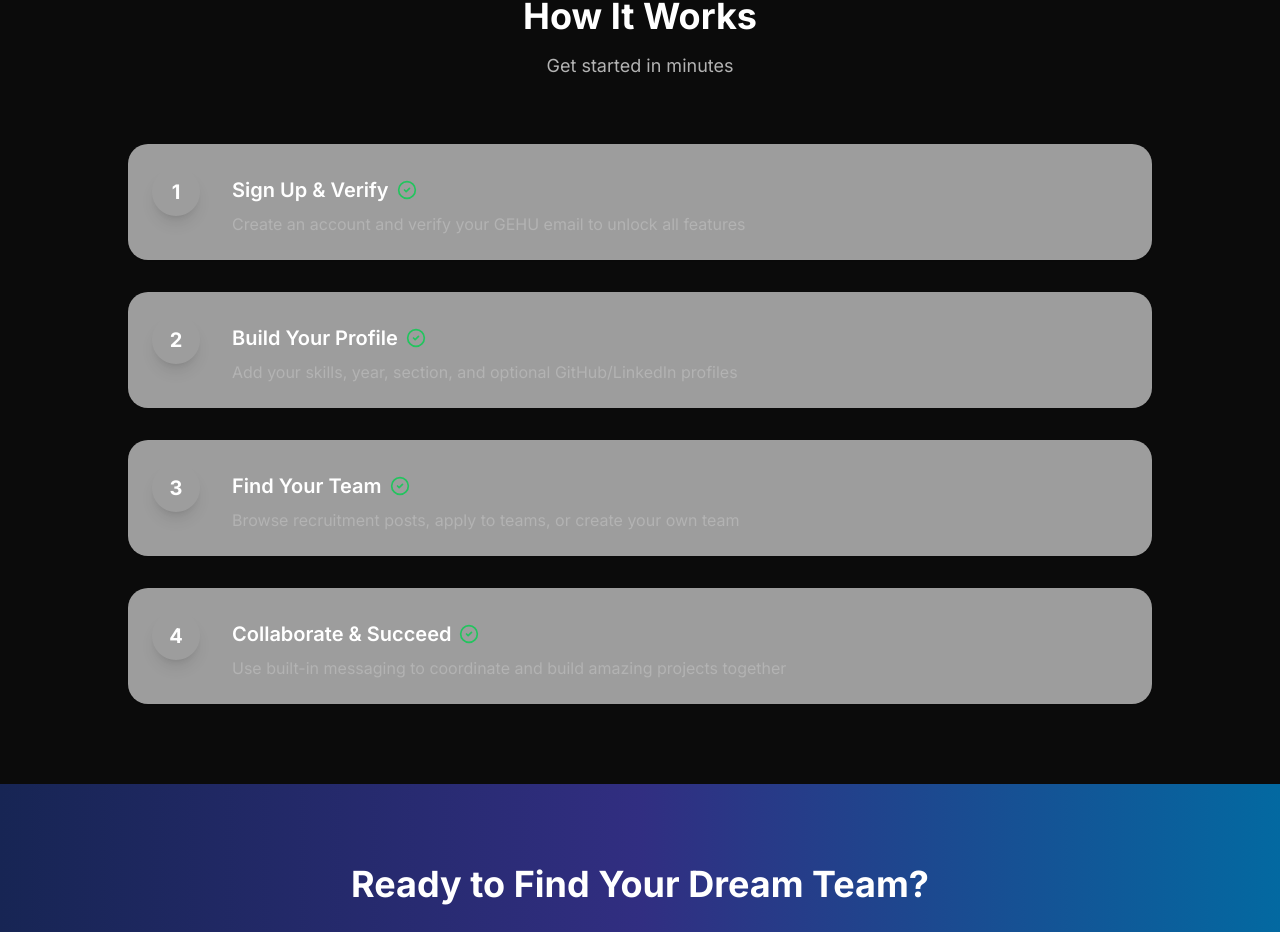
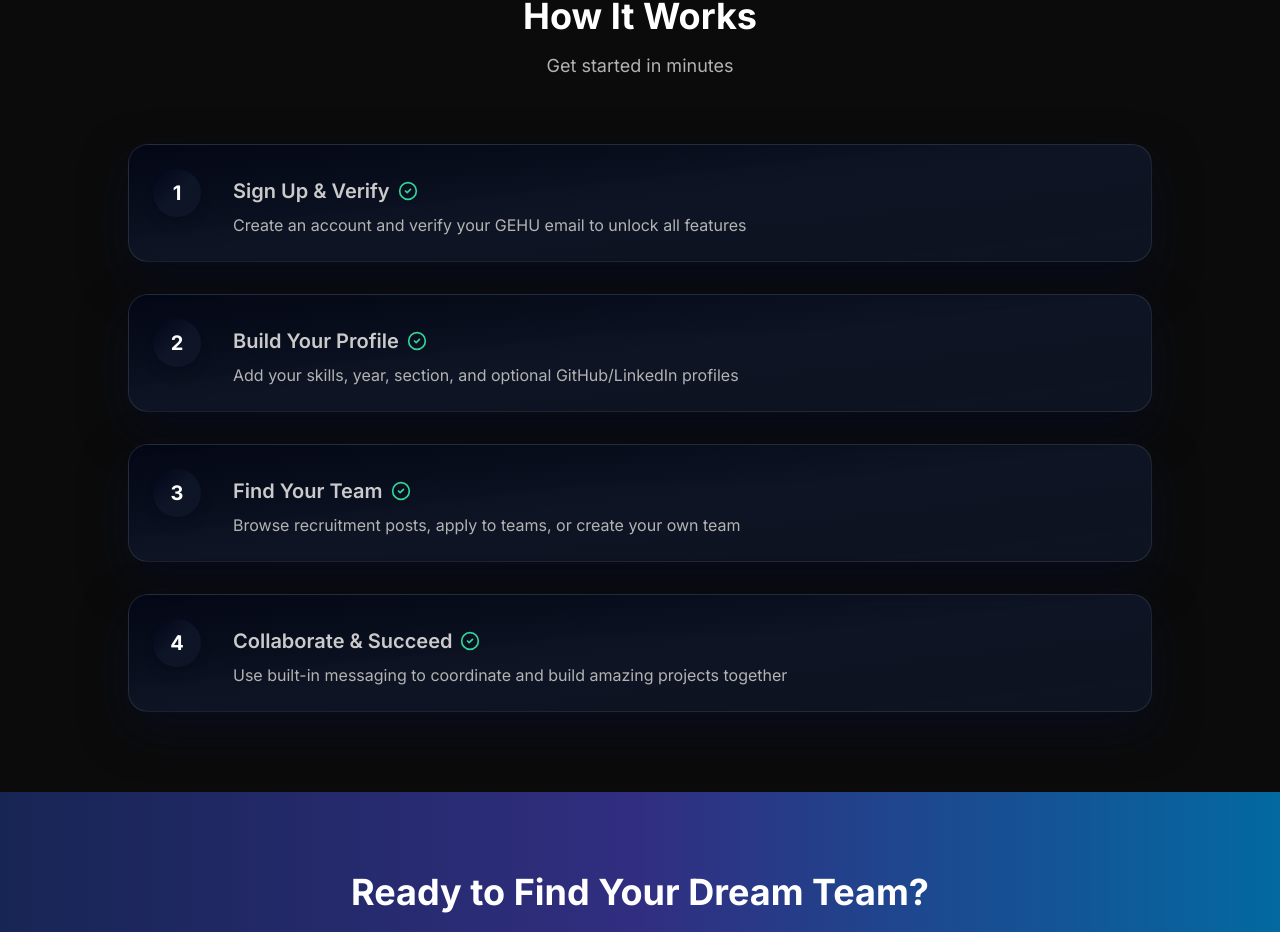
Before and after one commit to KamalSDhami/Link-UP, a React (Vite) app: page / in a window 1280 px wide. Shown: the part 1311-2243 px from the top of the page. Built offline with nearby package versions, Linux system fonts and the light colour scheme; no server answers.

Commit message:
fix the homepage ui

```diff
--- a/src/pages/landing/LandingPage.tsx
+++ b/src/pages/landing/LandingPage.tsx
@@ -191,16 +191,16 @@ function FeatureCard({ icon, title, description, color }: any) {
 
 function Step({ number, title, description }: any) {
   return (
-    <div className="flex flex-col items-center gap-4 rounded-2xl bg-white/60 p-6 text-center shadow-sm backdrop-blur sm:flex-row sm:items-start sm:space-x-4 sm:text-left">
-      <div className="flex h-12 w-12 flex-shrink-0 items-center justify-center rounded-full bg-gradient-to-br from-primary-600 to-accent-600 text-xl font-bold text-white shadow-lg">
+    <div className="flex flex-col items-center gap-4 rounded-2xl border border-white/10 bg-gradient-to-br from-slate-950/90 via-slate-900/80 to-slate-900/70 p-6 text-center shadow-[0_18px_45px_rgba(8,15,40,0.55)] transition hover:border-[rgba(129,140,248,0.45)] sm:flex-row sm:items-start sm:space-x-4 sm:text-left">
+      <div className="flex h-12 w-12 flex-shrink-0 items-center justify-center rounded-full bg-gradient-to-br from-primary-500 to-accent-500 text-xl font-bold text-white shadow-lg">
         {number}
       </div>
       <div className="flex-1 pt-2">
-        <h3 className="mb-2 flex items-center justify-center text-xl font-semibold text-slate-900 sm:justify-start">
+        <h3 className="mb-2 flex items-center justify-center text-xl font-semibold text-slate-50 sm:justify-start">
           {title}
-          <CheckCircle2 className="ml-2 h-5 w-5 text-green-500" />
+          <CheckCircle2 className="ml-2 h-5 w-5 text-emerald-400" />
         </h3>
-        <p className="text-sm text-slate-600 sm:text-base">{description}</p>
+        <p className="text-sm text-slate-300 sm:text-base">{description}</p>
       </div>
     </div>
   )
```
